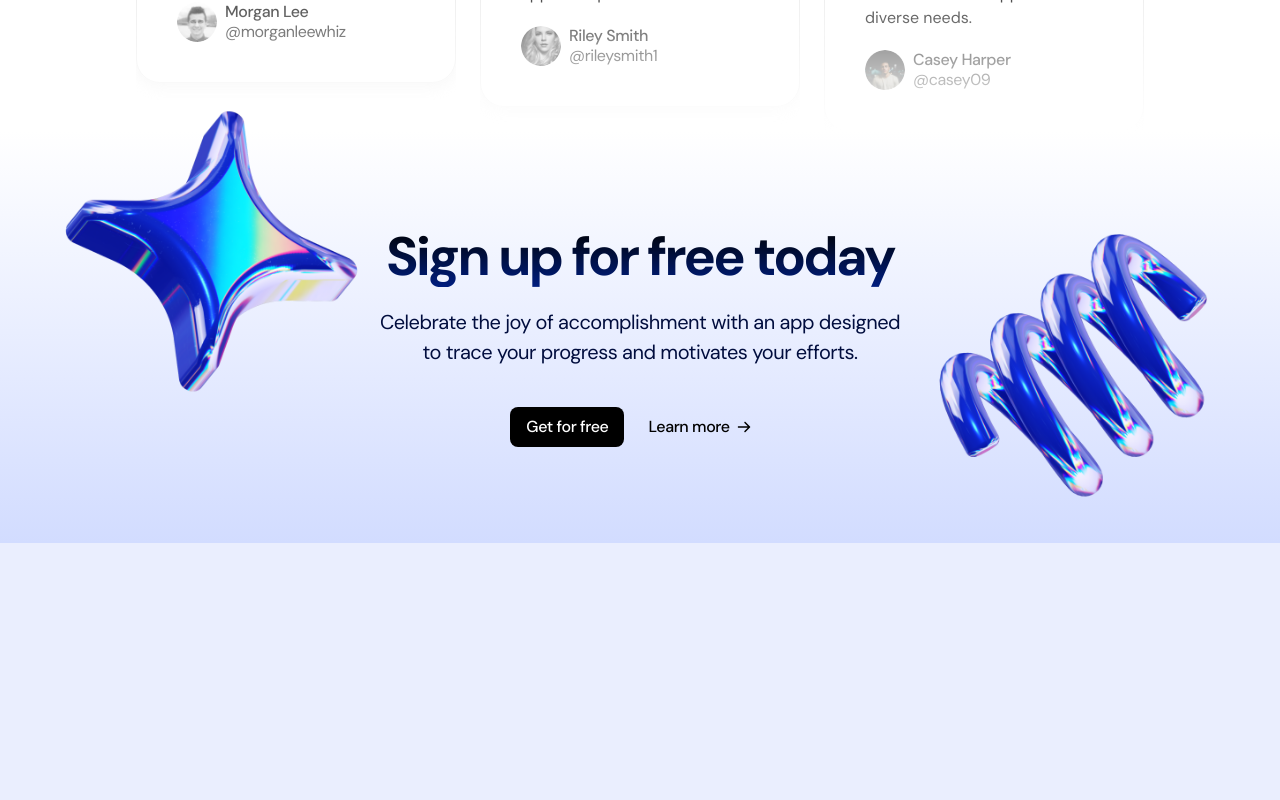
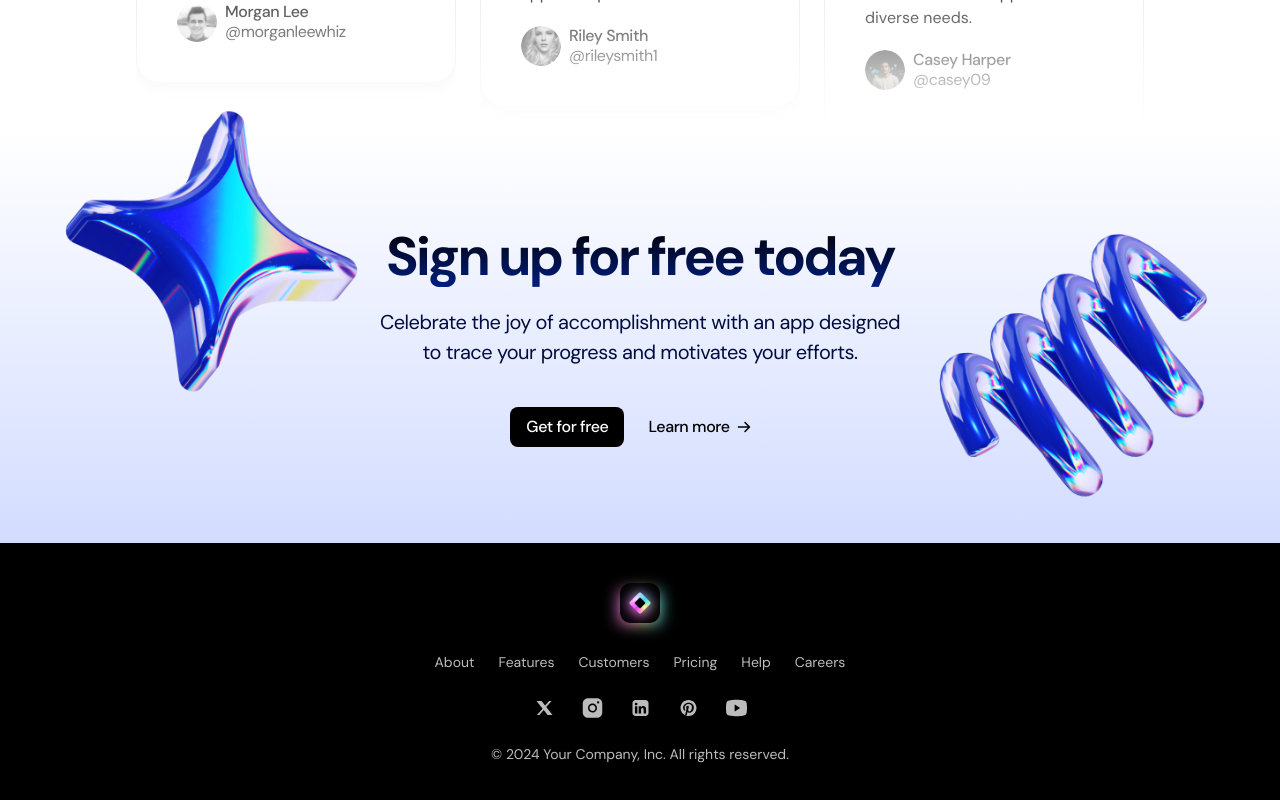
Before and after one commit to dlamli/tribe-light-landing-page, a Next.js app: page / in a window 1280 px wide. Shown: the part 4044-4844 px from the top of the page. Before the commit the page ends 4587 px from the top, so only its background shows below. Built offline with nearby package versions, Linux system fonts and the light colour scheme.

Commit message:
feat:Add Footer

```diff
--- a/src/app/page.tsx
+++ b/src/app/page.tsx
@@ -1,5 +1,6 @@
 import {
   CallToAction,
+  Footer,
   Header,
   Hero,
   LogoTicker,
@@ -18,6 +19,7 @@ export default function Home() {
       <Pricing />
       <Testimonials />
       <CallToAction />
+      <Footer />
     </>
   );
 }
--- a/src/sections/Footer.tsx
+++ b/src/sections/Footer.tsx
@@ -1,3 +1,38 @@
+import Image from "next/image";
+
+import Logo from "@/assets/logosaas.png";
+import SocialX from "@/assets/social-x.svg";
+import SocialInsta from "@/assets/social-insta.svg";
+import SocialLinkedIn from "@/assets/social-linkedin.svg";
+import SocialPin from "@/assets/social-pin.svg";
+import SocialYoutube from "@/assets/social-youtube.svg";
+
 export const Footer = () => {
-  return null;
+  return (
+    <footer className="bg-black text-[#BCBCBC] text-center text-sm py-10">
+      <div className="container">
+        <div className="inline-flex relative before:content-[''] before:top-2 before:blur before:bottom-0  before:w-full before:bg-[linear-gradient(to_right,#F87BFF,#FB92CF,#FFDD9B,#C2F0B1,#2FD8FE)] before:absolute">
+          <Image src={Logo} alt="Footer Logo" className="size-10 relative" />
+        </div>
+        <nav className="flex flex-col md:flex-row md:justify-center gap-6 mt-6">
+          <a href="#">About</a>
+          <a href="#">Features</a>
+          <a href="#">Customers</a>
+          <a href="#">Pricing</a>
+          <a href="#">Help</a>
+          <a href="#">Careers</a>
+        </nav>
+        <div className="flex  justify-center gap-6 mt-6">
+          <SocialX />
+          <SocialInsta />
+          <SocialLinkedIn />
+          <SocialPin />
+          <SocialYoutube />
+        </div>
+        <p className="mt-6">
+          &copy; 2024 Your Company, Inc. All rights reserved.
+        </p>
+      </div>
+    </footer>
+  );
 };
```
